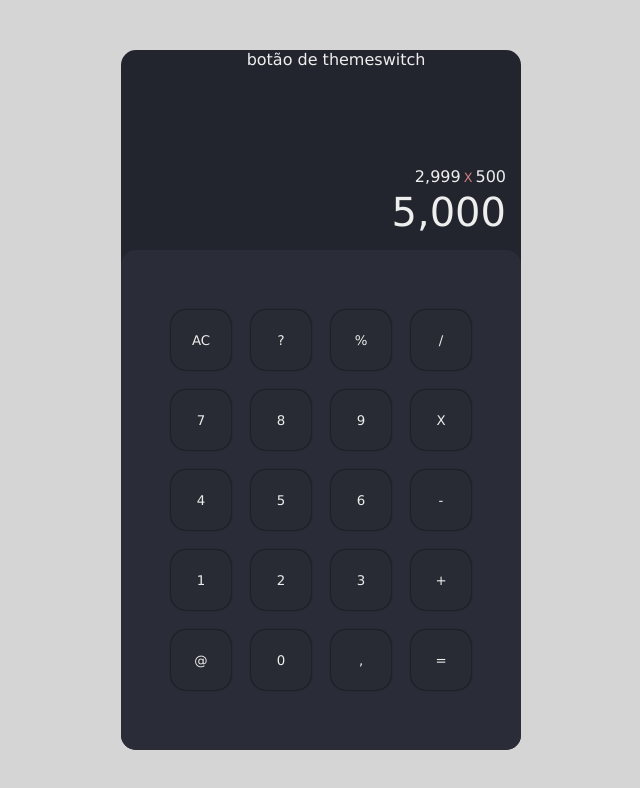
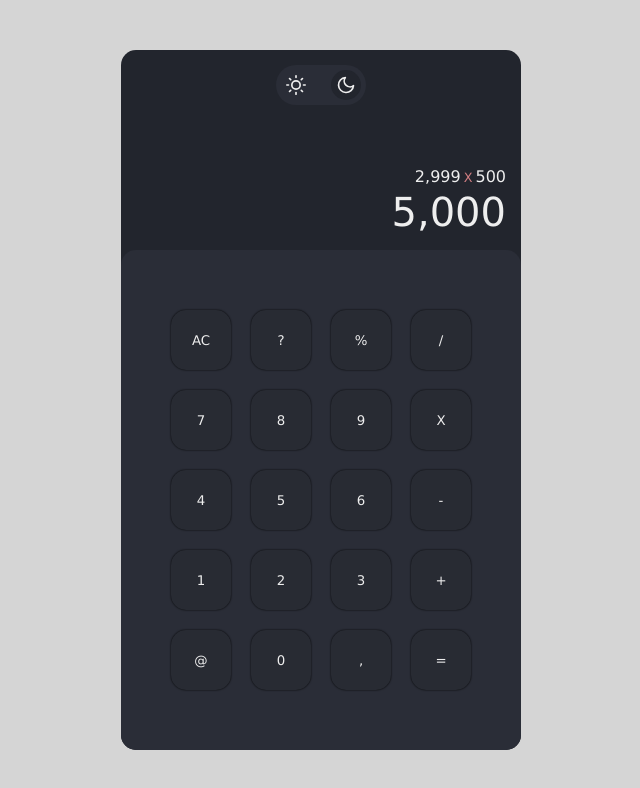
Before and after one commit to felipe-AGomes/calculadora-react, a React (Vite) app: page / in a window 1280 px wide. Shown: the top 788 px of the page, without its empty margins (319-959 px from the left). Built offline with nearby package versions, Linux system fonts and the light colour scheme.

Commit message:
added more calculator styles

```diff
--- a/src/components/CalculatorDisplay/CalculatorDisplay.css
+++ b/src/components/CalculatorDisplay/CalculatorDisplay.css
@@ -1,5 +1,9 @@
 .display__container {
-	position: relative;
+	display: flex;
+	align-items: center;
+	justify-content: space-between;
+	flex-direction: column;
+
 	width: 100%;
 	height: 200px;
 	padding: 15px;
--- a/src/components/CalculatorDisplay/CalculatorDisplay.tsx
+++ b/src/components/CalculatorDisplay/CalculatorDisplay.tsx
@@ -1,4 +1,5 @@
 import useThemeContext from '../../hooks/useThemeContext';
+import ThemeSwitcher from '../ThemeSwitcher/ThemeSwitcher';
 import './CalculatorDisplay.css';
 
 export default function CalculatorDispaly() {
@@ -6,7 +7,7 @@ export default function CalculatorDispaly() {
 
 	return (
 		<div className={`display__container ${theme}`}>
-			<div className='switcher'>botão de themeswitch</div>
+			<ThemeSwitcher />
 			<div className='calc__container'>
 				<div className='calc'>
 					<span>2,999</span>
--- a/src/components/CalculatorKeyboard/CalculatorKeyboard.css
+++ b/src/components/CalculatorKeyboard/CalculatorKeyboard.css
@@ -12,3 +12,7 @@
 .keyboard__container.black {
 	background: var(--black-secondary);
 }
+
+.keyboard__container.white {
+	background: var(--white-secondary);
+}
--- /dev/null
+++ b/src/components/ThemeSwitcher/ThemeSwitcher.css
@@ -0,0 +1,33 @@
+.theme-switcher__container {
+	display: flex;
+	align-items: center;
+	justify-content: center;
+	gap: 20px;
+
+	padding: 5px;
+	border-radius: 20px;
+}
+
+.theme-switcher__container.white {
+	background: var(--white-secondary);
+}
+
+.theme-switcher__container.black {
+	background: var(--black-secondary);
+}
+
+.icon__container {
+	display: flex;
+	align-items: center;
+	justify-content: center;
+	padding: 5px;
+	border-radius: 50%;
+}
+
+.icon__container.active-black {
+	background: var(--black-primary);
+}
+
+.icon__container.active-white {
+	background: var(--white-primary);
+}
--- /dev/null
+++ b/src/components/ThemeSwitcher/ThemeSwitcher.tsx
@@ -0,0 +1,32 @@
+import { FiMoon, FiSun } from 'react-icons/fi';
+import './ThemeSwitcher.css';
+import useThemeContext from '../../hooks/useThemeContext';
+
+export default function ThemeSwitcher() {
+	const { theme, themeBlack, themeWhite } = useThemeContext();
+
+	return (
+		<div className={`theme-switcher__container ${theme}`}>
+			<div
+				className={`icon__container ${theme === 'white' ? 'active-white' : ''}`}
+			>
+				<FiSun
+					clasName='theme-sun__icon'
+					size={20}
+					cursor='pointer'
+					onClick={themeWhite}
+				/>
+			</div>
+			<div
+				className={`icon__container ${theme === 'black' ? 'active-black' : ''}`}
+			>
+				<FiMoon
+					className='theme-moon__icon'
+					size={20}
+					cursor='pointer'
+					onClick={themeBlack}
+				/>
+			</div>
+		</div>
+	);
+}
```
